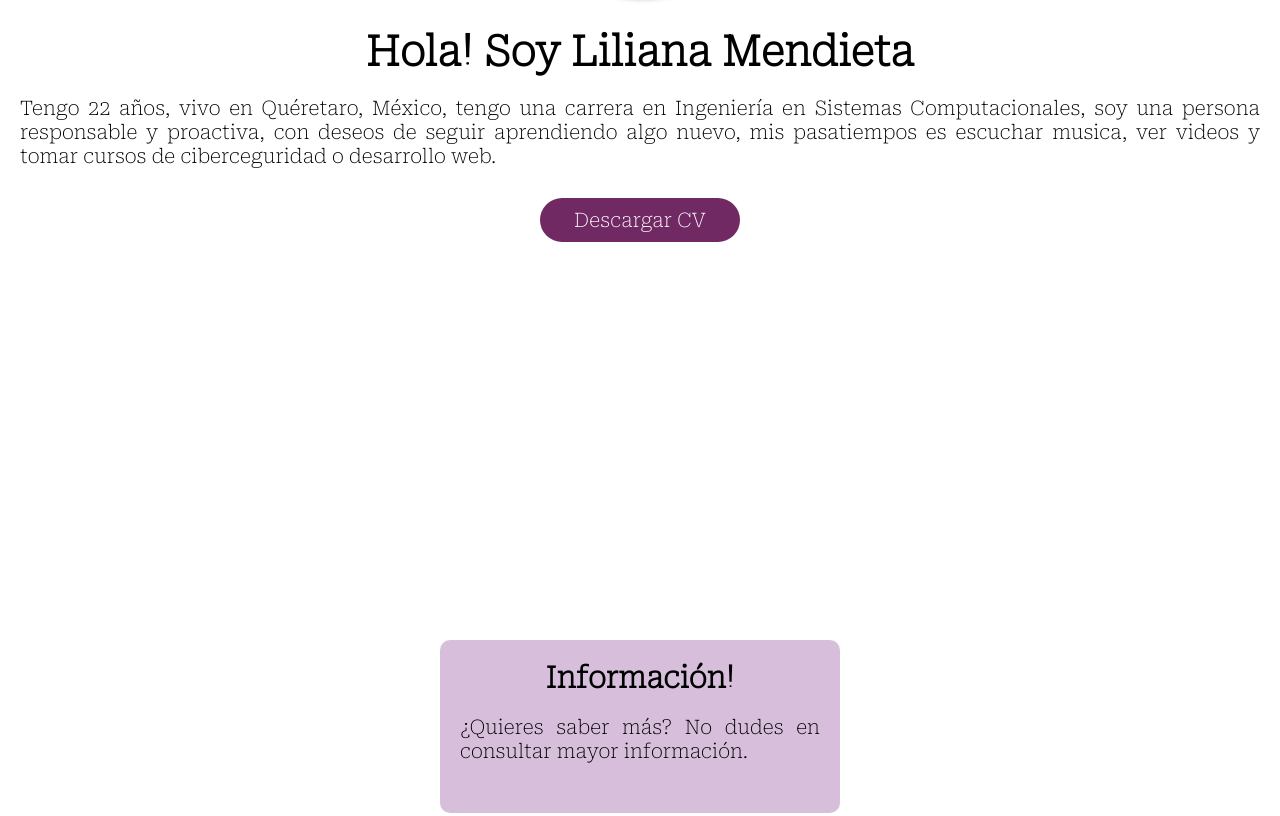
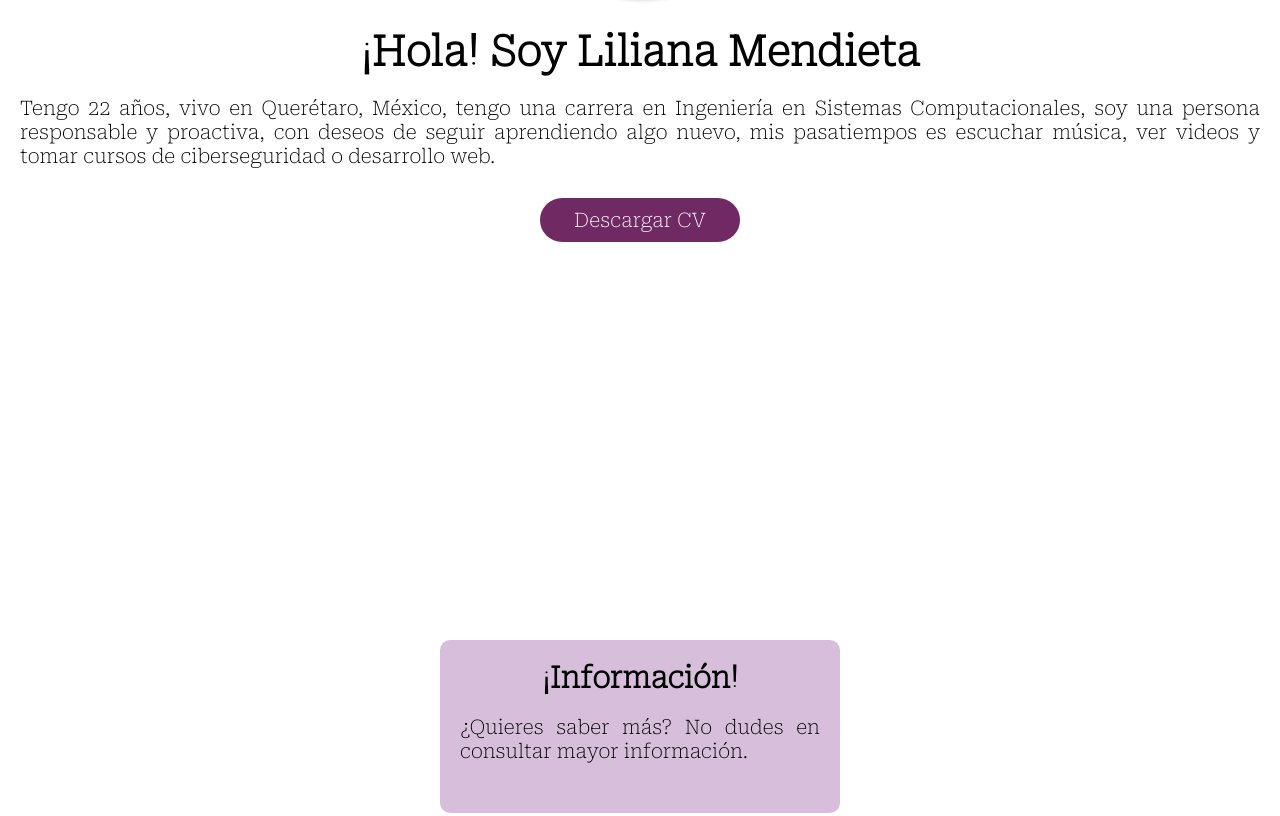
Before and after one commit to milymors/CV-Liliana, a plain HTML site: page index.html in a window 1280 px wide. Shown: the part 461-1277 px from the top of the page. Drawn offline with Linux system fonts and the light colour scheme; a web font is replaced by a local one.

Commit message:
Cambiar texto

```diff
--- a/index.html
+++ b/index.html
@@ -24,16 +24,16 @@
         <section id="inicio">
             <article class="sobremi">
                 <img src="img/lmm.png" alt="CV" class="foto">
-                <h1>Hola! Soy Liliana Mendieta</h1>
-                <p>Tengo 22 años, vivo en Quéretaro, México, tengo una carrera en Ingeniería en Sistemas Computacionales,
-                    soy una persona responsable y proactiva, con deseos de seguir aprendiendo algo nuevo,
-                    mis pasatiempos es escuchar musica, ver videos y tomar cursos de ciberceguridad o desarrollo web.</p>
+                <h1>¡Hola! Soy Liliana Mendieta</h1>
+                <p>Tengo 22 años, vivo en Querétaro, México, tengo una carrera en Ingeniería en Sistemas Computacionales,
+                    soy una persona responsable y proactiva, con deseos de seguir aprendiendo algo nuevo, mis pasatiempos
+                    es escuchar música, ver videos y tomar cursos de ciberseguridad o desarrollo web.</p>
                 <a href="pdf/MMLiliana_CV.pdf" download="MMLiliana_CV" aria-label="Descargar CV" class="btn">Descargar CV</a>
             </article>
         </section>
         <section id="contacto">
             <article class="masInfo">
-                <h2>Información!</h2>
+                <h2>¡Información!</h2>
                 <p>¿Quieres saber más? No dudes en consultar mayor información.</p>
             </article>
             <ul id="medioContacto">
```
